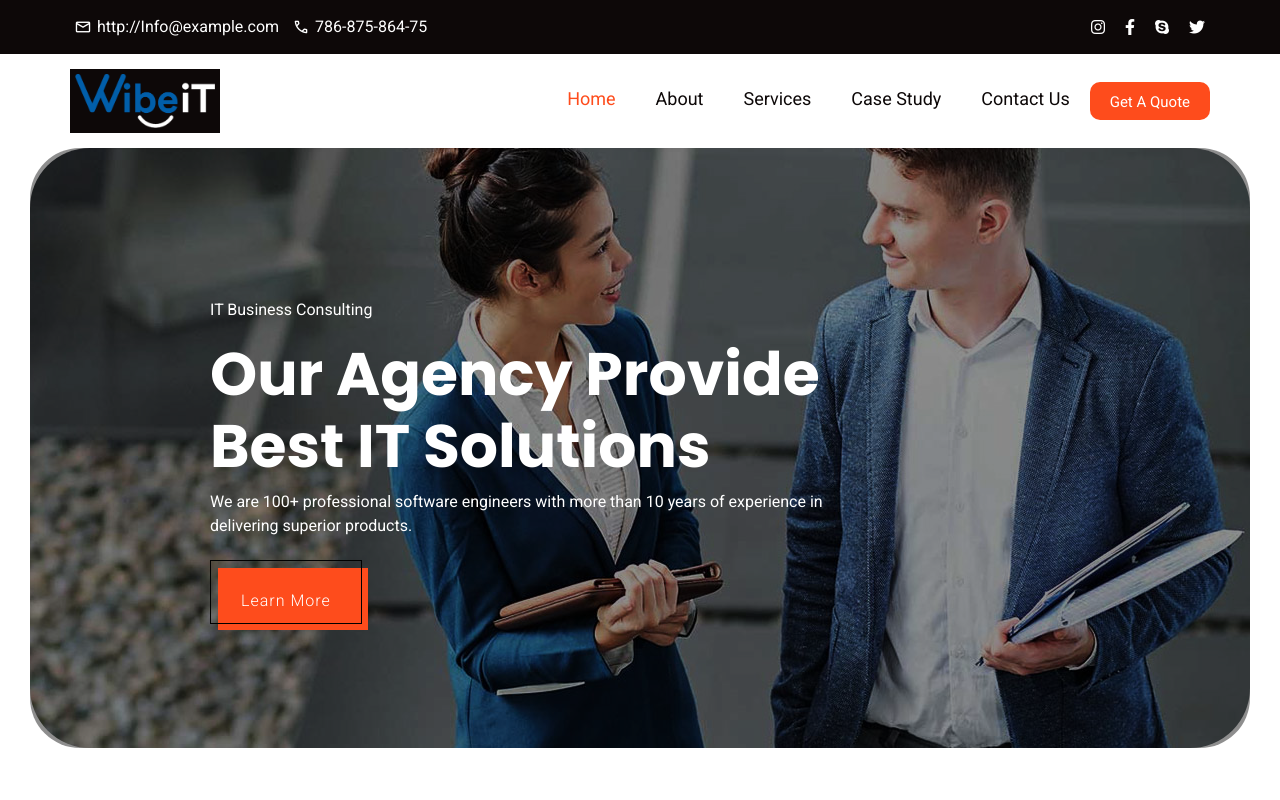
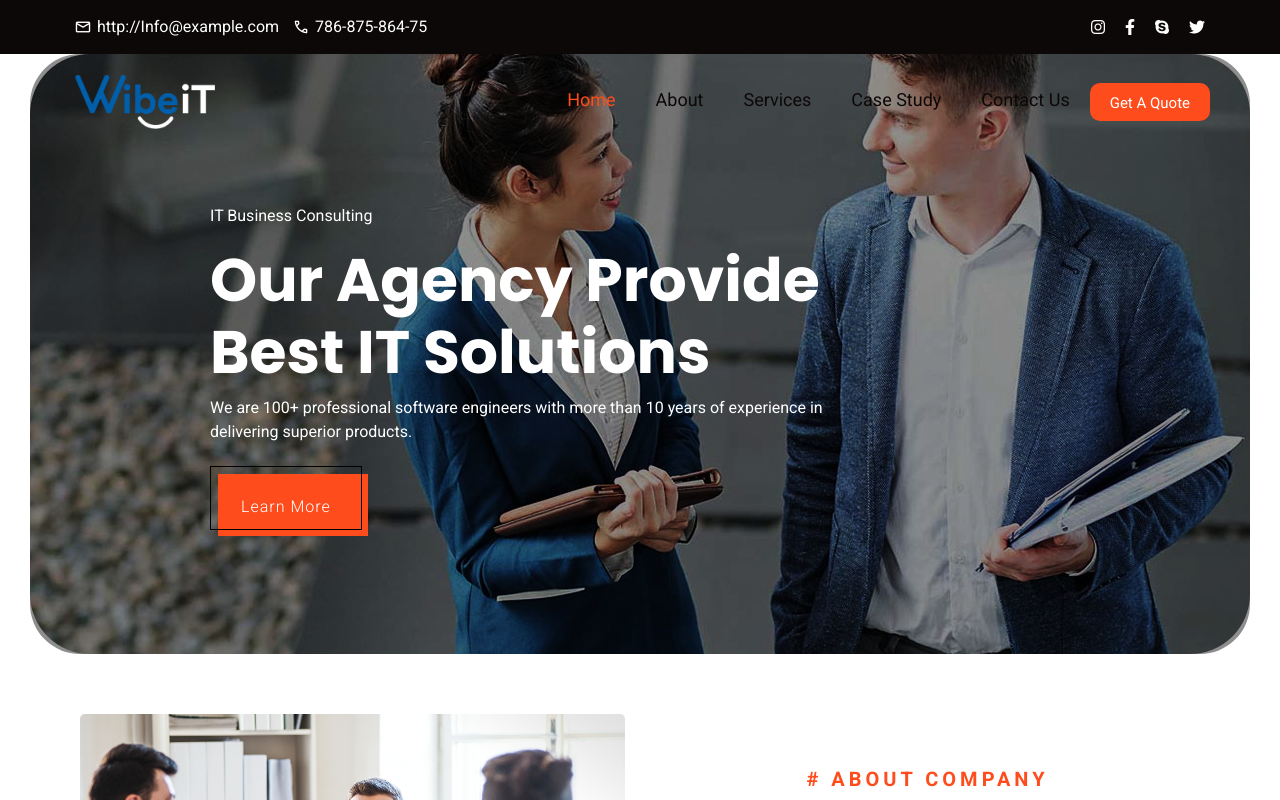
Before and after one commit to eynorashi15/wibeIT, a React (Create React App) app: page / in a window 1280 px wide. Shown: the top 800 px of the page. Built offline with nearby package versions, Linux system fonts and the light colour scheme.

Commit message:
recorrection

```diff
--- a/src/assets/globalStyle.css
+++ b/src/assets/globalStyle.css
@@ -53,13 +53,16 @@ a,a:hover{
 }
 
 .navbar {
-    background-color: #fff;
+    background-color: #fff0;
     padding-top: 15px;
     padding-bottom: 15px;
     font-size: 1.2rem;
-    position: sticky;
+    /* position: sticky; */
+    position: absolute;
     top: 0;
     z-index: 20;
+    margin-top: 55px;
+    width: 100%;
   }
 
   .nav-container {
@@ -71,7 +74,7 @@ a,a:hover{
   }
   .navbar .nav-container .nav-logo{
     width: 150px;
-    background-color: #0D0808;
+    /* background-color: #0D0808; */
     padding: 5px;
   }
   .navbar .nav-container .nav-logo img{
```
